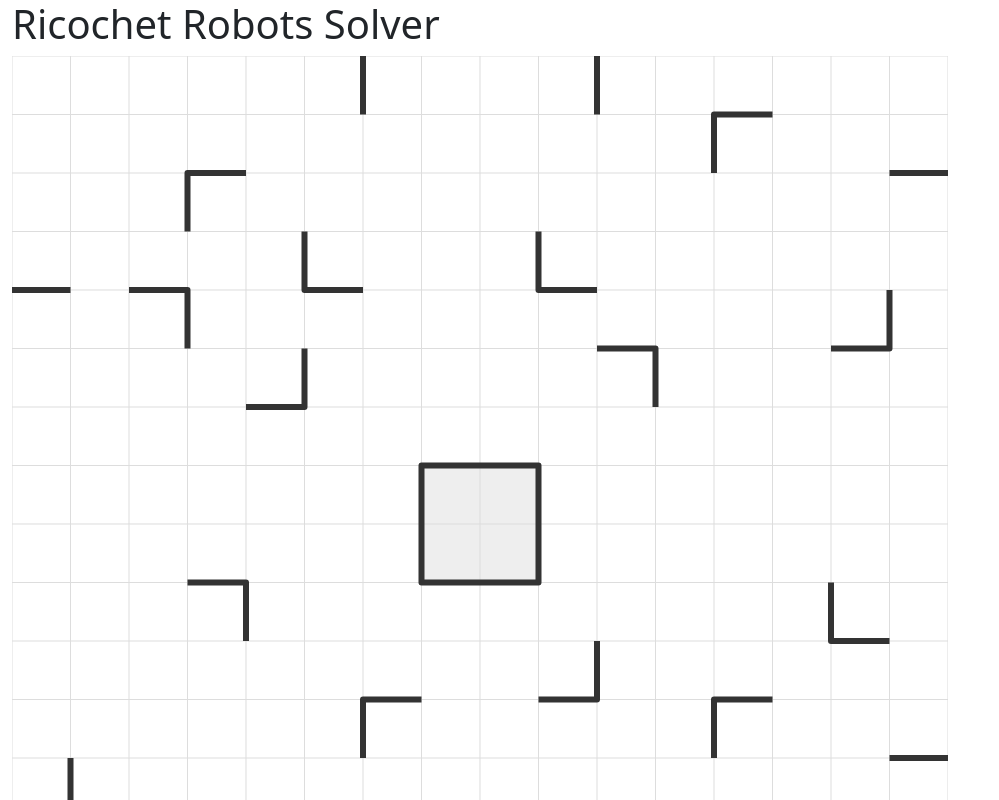
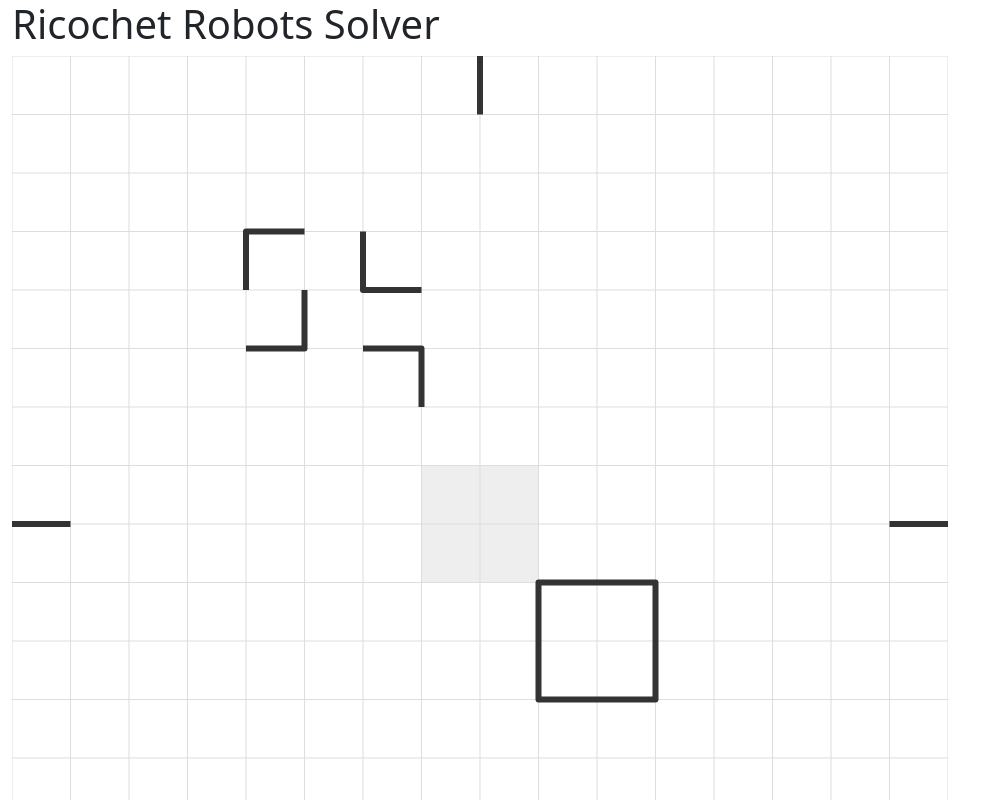
Before and after one commit to johnnoel/ricochet-robots-solver, a React app: page / in a window 1280 px wide. Shown: the top 800 px of the page, without its empty margins (0-999 px from the left). Built offline with nearby package versions, Linux system fonts and the light colour scheme.

Commit message:
Dynamic obstacles

```diff
--- a/src/features/gameBuilder/Board.tsx
+++ b/src/features/gameBuilder/Board.tsx
@@ -1,13 +1,22 @@
 import React from 'react';
 import { useDispatch, useSelector } from 'react-redux';
 import ClickGrid from './ClickGrid';
-import { selectCell, selectCurrentlySelectedCell, selectRobots, selectTarget } from './gameBuilderSlice';
+import {
+    selectCell,
+    selectCurrentlySelectedCell,
+    selectObstacles,
+    selectRobots,
+    selectTarget
+} from './gameBuilderSlice';
 import Robots from './Robots';
+import Obstacle from './Obstacle';
+import { Obstacle as ObstacleType } from '../../game/types';
 
 const Board = () => {
     const selectedCell = useSelector(selectCurrentlySelectedCell);
     const robots = useSelector(selectRobots);
     const target = useSelector(selectTarget);
+    const obstacles = useSelector(selectObstacles);
     const dispatch = useDispatch();
 
     return (
@@ -26,32 +35,7 @@ const Board = () => {
                         <rect className="grid-enclosed" width="6.25" height="6.25" x="43.75" y="50" fill="gray" />
                     </g>
                     <g id="obstacles">
-                        <path className="grid-obstacle" d="M 37.5 0 L 37.5 6.25" stroke="black" strokeWidth="2" fill="none" vectorEffect="non-scaling-stroke" />
-                        <path className="grid-obstacle" d="M 18.75 18.75 L 18.75 12.5 25 12.5" stroke="black" strokeWidth="2" fill="none" vectorEffect="non-scaling-stroke" />
-                        <path className="grid-obstacle" d="M 31.25 18.75 L 31.25 25 37.5 25" stroke="black" strokeWidth="2" fill="none" vectorEffect="non-scaling-stroke" />
-                        <path className="grid-obstacle" d="M 0 25 L 6.25 25" stroke="black" strokeWidth="2" fill="none" vectorEffect="non-scaling-stroke" />
-                        <path className="grid-obstacle" d="M 12.5 25 L 18.75 25 18.75 31.25" stroke="black" strokeWidth="2" fill="none" vectorEffect="non-scaling-stroke" />
-                        <path className="grid-obstacle" d="M 25 37.5 L 31.25 37.5 31.25 31.25" stroke="black" strokeWidth="2" fill="none" vectorEffect="non-scaling-stroke" />
-                        <path className="grid-obstacle" d="M 100 12.5 L 93.75 12.5" stroke="black" strokeWidth="2" fill="none" vectorEffect="non-scaling-stroke" />
-                        <path className="grid-obstacle" d="M 93.75 25 L 93.75 31.25 87.5 31.25" stroke="black" strokeWidth="2" fill="none" vectorEffect="non-scaling-stroke" />
-                        <path className="grid-obstacle" d="M 81.25 6.25 L 75 6.25 75 12.5" stroke="black" strokeWidth="2" fill="none" vectorEffect="non-scaling-stroke" />
-                        <path className="grid-obstacle" d="M 62.5 0 L 62.5 6.25" stroke="black" strokeWidth="2" fill="none" vectorEffect="non-scaling-stroke" />
-                        <path className="grid-obstacle" d="M 56.25 18.75 L 56.25 25 62.5 25" stroke="black" strokeWidth="2" fill="none" vectorEffect="non-scaling-stroke" />
-                        <path className="grid-obstacle" d="M 62.5 31.25 L 68.75 31.25 68.75 37.5" stroke="black" strokeWidth="2" fill="none" vectorEffect="non-scaling-stroke" />
-                        <path className="grid-obstacle" d="M 81.25 100 L 81.25 93.75" stroke="black" strokeWidth="2" fill="none" vectorEffect="non-scaling-stroke" />
-                        <path className="grid-obstacle" d="M 68.75 93.75 L 68.75 87.5 62.5 87.5" stroke="black" strokeWidth="2" fill="none" vectorEffect="non-scaling-stroke" />
-                        <path className="grid-obstacle" d="M 56.25 81.25 L 50 81.25 50 87.5" stroke="black" strokeWidth="2" fill="none" vectorEffect="non-scaling-stroke" />
-                        <path className="grid-obstacle" d="M 100 75 L 93.75 75" stroke="black" strokeWidth="2" fill="none" vectorEffect="non-scaling-stroke" />
-                        <path className="grid-obstacle" d="M 81.25 68.75 L 75 68.75 75 75" stroke="black" strokeWidth="2" fill="none" vectorEffect="non-scaling-stroke" />
-                        <path className="grid-obstacle" d="M 93.75 62.5 L 87.5 62.5 87.5 56.25" stroke="black" strokeWidth="2" fill="none" vectorEffect="non-scaling-stroke" />
-                        <path className="grid-obstacle" d="M 62.5 62.5 L 62.5 68.75 56.25 68.75" stroke="black" strokeWidth="2" fill="none" vectorEffect="non-scaling-stroke" />
-                        <path className="grid-obstacle" d="M 0 87.5 L 6.25 87.5" stroke="black" strokeWidth="2" fill="none" vectorEffect="non-scaling-stroke" />
-                        <path className="grid-obstacle" d="M 12.5 81.25 L 6.25 81.25 6.25 75" stroke="black" strokeWidth="2" fill="none" vectorEffect="non-scaling-stroke" />
-                        <path className="grid-obstacle" d="M 25 62.5 L 25 56.25 18.75 56.25" stroke="black" strokeWidth="2" fill="none" vectorEffect="non-scaling-stroke" />
-                        <path className="grid-obstacle" d="M 25 93.75 L 31.25 93.75 31.25 87.5" stroke="black" strokeWidth="2" fill="none" vectorEffect="non-scaling-stroke" />
-                        <path className="grid-obstacle" d="M 37.5 75 L 37.5 68.75 43.75 68.75" stroke="black" strokeWidth="2" fill="none" vectorEffect="non-scaling-stroke" />
-                        <path className="grid-obstacle" d="M 43.75 100 L 43.75 93.75" stroke="black" strokeWidth="2" fill="none" vectorEffect="non-scaling-stroke" />
-                        <polygon className="grid-obstacle" points="43.75,43.75 56.25,43.75 56.25,56.25 43.75,56.25 " stroke="black" fill="none" strokeWidth="2" vectorEffect="non-scaling-stroke" />
+                        {obstacles.map((o: ObstacleType) => <Obstacle key={o.points.map(p => p.x + ',' + p.y).join()} obstacle={o} />)}
                     </g>
 
                     {(target !== null) ? <g id="targets">
--- /dev/null
+++ b/src/features/gameBuilder/Obstacle.tsx
@@ -0,0 +1,44 @@
+import React, { ReactElement } from 'react';
+import { Obstacle, Point } from '../../game/types';
+
+const Obstacle = ({ obstacle: o }: ObstacleProps): ReactElement => {
+    const last = o.points.length - 1;
+
+    // if the obstacle is a loop
+    if (o.points[0].x === o.points[last].x && o.points[0].y === o.points[last].y) {
+        const points = o.points.map((p: Point): string => (p.x * 6.25) + ',' + (p.y * 6.25));
+
+        return (
+            <polygon
+                className="grid-obstacle"
+                points={points.join(' ')}
+                stroke="black"
+                strokeWidth="2"
+                fill="none"
+                vectorEffect="non-scaling-stroke"
+            />
+        )
+    }
+
+    // draw a line to all subsequent points
+    const d: string[] = o.points.slice(1).map((p: Point): string => (p.x * 6.25) + ' ' + (p.y * 6.25));
+    // move to the first point
+    d.unshift('M ' + (o.points[0].x * 6.25) + ' ' + (o.points[0].y * 6.25) + ' L');
+
+    return (
+        <path
+            className="grid-obstacle"
+            d={d.join(' ')}
+            stroke="black"
+            strokeWidth="2"
+            fill="none"
+            vectorEffect="non-scaling-stroke"
+        />
+    )
+}
+
+interface ObstacleProps {
+    obstacle: Obstacle;
+}
+
+export default Obstacle;
--- a/src/features/gameBuilder/gameBuilderSlice.ts
+++ b/src/features/gameBuilder/gameBuilderSlice.ts
@@ -1,17 +1,29 @@
 import { createSlice } from '@reduxjs/toolkit';
 import { AppDispatch, State } from '../../store';
-import { Point, Robot, Target } from '../../game/types';
+import { Obstacle, Point, Robot, Target } from '../../game/types';
 
 export interface GameBuilderState {
-    selectedCell: Point|null,
-    robots: Robot[],
-    target: Target|null,
+    obstacles: Obstacle[];
+    selectedCell: Point|null;
+    robots: Robot[];
+    target: Target|null;
     solving: boolean;
 }
 
 export const gameBuilderSlice = createSlice({
     name: 'gameBuilder',
     initialState: {
+        obstacles: [
+            { points: [ { x: 8, y: 0 }, { x: 8, y: 1 } ] },
+            { points: [ { x: 8, y: 15 }, { x: 8, y: 16 } ] },
+            { points: [ { x: 0, y: 8 }, { x: 1, y: 8 } ] },
+            { points: [ { x: 15, y: 8 }, { x: 16, y: 8 } ] },
+            { points: [ { x: 4, y: 4 }, { x: 4, y: 3 }, { x: 5, y: 3 } ] },
+            { points: [ { x: 6, y: 3 }, { x: 6, y: 4 }, { x: 7, y: 4 } ] },
+            { points: [ { x: 5, y: 4 }, { x: 5, y: 5 }, { x: 4, y: 5 } ] },
+            { points: [ { x: 6, y: 5 }, { x: 7, y: 5 }, { x: 7, y: 6 } ] },
+            { points: [ { x: 9, y: 9 }, { x: 11, y: 9 }, { x: 11, y: 11 }, { x: 9, y: 11 }, { x: 9, y: 9 } ] },
+        ],
         selectedCell: null,
         robots: [],
         target: null,
@@ -51,6 +63,7 @@ export const gameBuilderSlice = createSlice({
     },
 });
 
+export const selectObstacles = (state: State): Obstacle[] => state.gameBuilder.obstacles;
 export const selectCurrentlySelectedCell = (state: State): Point|null => state.gameBuilder.selectedCell;
 export const selectRobots = (state: State): Robot[] => state.gameBuilder.robots;
 export const selectTarget = (state: State): Target|null => state.gameBuilder.target;
```
